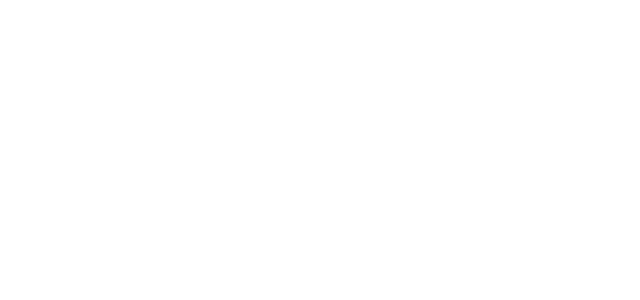
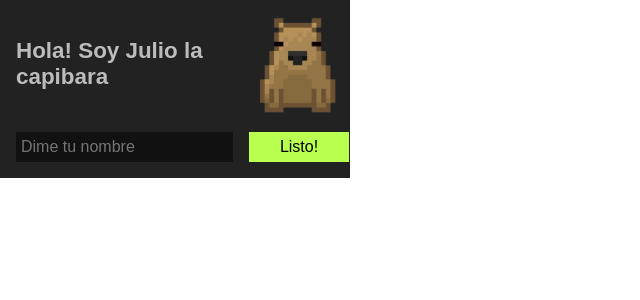
Before and after one commit to kedatech/chrome-todo-extension, a React (Vite) app: page /login in a window 1280 px wide. Before the commit this address had no page. Shown: the top 300 px of the page, without its empty margins (0-640 px from the left). Built offline with nearby package versions, Linux system fonts and the light colour scheme.

Commit message:
[:sparkles: add] route rendering user

```diff
--- a/src/App.tsx
+++ /dev/null
@@ -1,13 +0,0 @@
-import {Routes, Route} from 'react-router-dom'
-import Login from './views/login'
-
-function App() {
-  return (
-    <>
-      <Routes>
-        <Route path='/' element={<Login />}/>
-      </Routes>
-    </>
-  )
-}
-export default App
--- /dev/null
+++ b/src/Popup.tsx
@@ -0,0 +1,26 @@
+import { useState, useEffect } from 'react';
+import { Routes, Route, Navigate } from 'react-router-dom';
+import Login from './views/login';
+import App from './views/app';
+
+function Popup() {
+  const [user, setUser] = useState<string>("");
+
+  useEffect(() => {
+    const queryUser = localStorage.getItem("user-julio-todo");
+    if (queryUser) {
+      setUser(queryUser);
+    }
+  }, []);
+
+  return (
+
+      <Routes>
+        <Route path="/" element={user ? <App /> : <Navigate to="/login" />} />
+        <Route path="/login" element={<Login />} />
+      </Routes>
+
+  );
+}
+
+export default Popup;
--- a/src/index.scss
+++ b/src/index.scss
@@ -1,8 +1,10 @@
+@use "./shared//scss/normalize.min.css";
 body{
   width: 350px;
   background: #222;
   color: #eee;
   font-family: sans-serif;
+  padding: 1em;
 }
 html{
   background: #fff;
--- a/src/main.tsx
+++ b/src/main.tsx
@@ -1,13 +1,13 @@
 import React from 'react'
 import ReactDOM from 'react-dom/client'
 import {BrowserRouter} from 'react-router-dom'
-import App from './App.tsx'
+import Popup from './Popup.tsx'
 import './index.scss'
 
 ReactDOM.createRoot(document.getElementById('root') as HTMLElement).render(
   <React.StrictMode>
     <BrowserRouter>
-      <App />
+      <Popup />
     </BrowserRouter>
   </React.StrictMode>,
 )
--- /dev/null
+++ b/src/shared/scss/normalize.min.css
@@ -0,0 +1,9 @@
+/**
+ * Minified by jsDelivr using clean-css v5.3.2.
+ * Original file: /npm/modern-normalize@2.0.0/modern-normalize.css
+ *
+ * Do NOT use SRI with dynamically generated files! More information: https://www.jsdelivr.com/using-sri-with-dynamic-files
+ */
+/*! modern-normalize v2.0.0 | MIT License | https://github.com/sindresorhus/modern-normalize */
+*,::after,::before{box-sizing:border-box}html{font-family:system-ui,'Segoe UI',Roboto,Helvetica,Arial,sans-serif,'Apple Color Emoji','Segoe UI Emoji';line-height:1.15;-webkit-text-size-adjust:100%;-moz-tab-size:4;tab-size:4}body{margin:0}hr{height:0;color:inherit}abbr[title]{text-decoration:underline dotted}b,strong{font-weight:bolder}code,kbd,pre,samp{font-family:ui-monospace,SFMono-Regular,Consolas,'Liberation Mono',Menlo,monospace;font-size:1em}small{font-size:80%}sub,sup{font-size:75%;line-height:0;position:relative;vertical-align:baseline}sub{bottom:-.25em}sup{top:-.5em}table{text-indent:0;border-color:inherit}button,input,optgroup,select,textarea{font-family:inherit;font-size:100%;line-height:1.15;margin:0}button,select{text-transform:none}[type=button],[type=reset],[type=submit],button{-webkit-appearance:button}::-moz-focus-inner{border-style:none;padding:0}:-moz-focusring{outline:1px dotted ButtonText}:-moz-ui-invalid{box-shadow:none}legend{padding:0}progress{vertical-align:baseline}::-webkit-inner-spin-button,::-webkit-outer-spin-button{height:auto}[type=search]{-webkit-appearance:textfield;outline-offset:-2px}::-webkit-search-decoration{-webkit-appearance:none}::-webkit-file-upload-button{-webkit-appearance:button;font:inherit}summary{display:list-item}
+/*# sourceMappingURL=/sm/5b7c27b6a0fd11e81f813b36dc26f6049a71a06907ce03d53d65a3bfe866b576.map */
--- /dev/null
+++ b/src/views/app/index.tsx
@@ -0,0 +1,6 @@
+function App() {
+  return (
+    <div>App</div>
+  )
+}
+export default App
```
